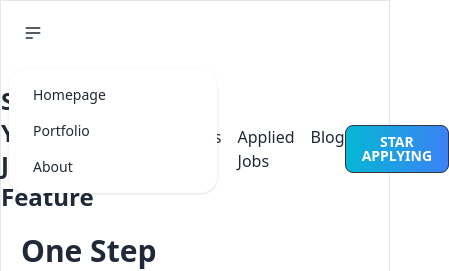
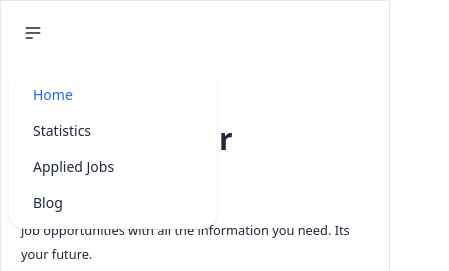
Before and after one commit to shanto001971/Start-Your-Job-Feature, a React (Vite) app: page / in a window 390 px wide. Both pictures are taken after a click on the label 33 px from the left and 33 px from the top of the page. Shown: the top 271 px of the page, 449 px wide, since content can reach past the window. Built offline with nearby package versions, Linux system fonts and the light colour scheme.

Commit message:
header mobile responsive ok

```diff
--- a/public/jobs.json
+++ b/public/jobs.json
@@ -1,6 +1,6 @@
 [
   {
-    "id": "ab6f2e6b-1b7a-4bc1-9e16-6b8e6337ec54",
+    "id": "01",
     "img": "https://upload.wikimedia.org/wikipedia/commons/thumb/2/2f/Google_2015_logo.svg/1280px-Google_2015_logo.svg.png",
     "title": "Software Engineer",
     "brandname": "Google LLC",
@@ -18,7 +18,7 @@
     }
   },
   {
-    "id": "d5a5c5e2-c5c5-47fa-8f17-936d3a3b08e3",
+    "id": "02",
     "img": "https://upload.wikimedia.org/wikipedia/commons/7/7a/Logonetflix.png",
     "title": "Marketing Manager",
     "brandname": "Netflix",
@@ -36,7 +36,7 @@
     }
   },
   {
-    "id": "0d290731-7b45-4e9f-9c8d-10297e57e33f",
+    "id": "03",
     "img": "https://logowik.com/content/uploads/images/tesla.jpg",
     "title": "Graphic Designer",
     "brandname": "Tesla",
@@ -54,7 +54,7 @@
     }
   },
   {
-    "id": "17e00ed6-9dd9-46d6-8907-018c492e85b7",
+    "id": "04",
     "img": "https://upload.wikimedia.org/wikipedia/commons/thumb/a/a9/Amazon_logo.svg/2560px-Amazon_logo.svg.png",
     "title": "Financial Analyst",
     "brandname": "Amazon",
@@ -72,7 +72,7 @@
     }
   },
   {
-    "id": "3d23abf4-c11c-4fc6-89fc-035eaa6b159c",
+    "id": "05",
     "img": "https://1000logos.net/wp-content/uploads/2016/11/Facebook-Logo-2015.jpg",
     "title": "Sales Representative",
     "brandname": "Facebook",
@@ -90,7 +90,7 @@
     }
   },
   {
-    "id": "14d105b4-0f20-4e3c-9f9e-c0c997b88f12",
+    "id": "06",
     "img": "https://logos-world.net/wp-content/uploads/2022/05/Daraz-Logo.png",
     "title": "Customer Service Specialist",
     "brandname": "Daraz",
--- a/src/Components/Featured Jobs/FeaturedJobs.jsx
+++ b/src/Components/Featured Jobs/FeaturedJobs.jsx
@@ -6,8 +6,8 @@ import { Link } from 'react-router-dom';
 const FeaturedJobs = ({ data }) => {
     // console.log(data)
     const [item,setItem]=useState({})
-    const { title, brandname, location, salary, onsite, fulltime, remote } = data
-    // console.log(data)
+    const { title, brandname, location, salary, onsite, fulltime, remote,id } = data
+    // console.log(id)
     // const [sortdata, setSortdata] = useState(false)
     // const[datas,setDatas]=useState([])
 
@@ -42,9 +42,9 @@ const FeaturedJobs = ({ data }) => {
                 </div>
             </div>
             <Link
-            to={'ReviewPage'}
+            to={`/ReviewPage/${id}`}
             >
-            <button onClick={()=>handelReviewPage(data)} className="btn btn-active bg-gradient-to-r from-cyan-500 to-blue-500 mt-3">View Details</button>
+            <button className="btn btn-active bg-gradient-to-r from-cyan-500 to-blue-500 mt-3">View Details</button>
             </Link>
 
         </div>
--- a/src/Components/Header/Header.jsx
+++ b/src/Components/Header/Header.jsx
@@ -14,15 +14,36 @@ const Header = () => {
                                 <svg xmlns="http://www.w3.org/2000/svg" className="h-5 w-5" fill="none" viewBox="0 0 24 24" stroke="currentColor"><path strokeLinecap="round" strokeLinejoin="round" strokeWidth="2" d="M4 6h16M4 12h16M4 18h7" /></svg>
                             </label>
                             <ul tabIndex={0} className="menu menu-compact dropdown-content mt-3 p-2 shadow bg-base-100 rounded-box w-52">
-                                <li><a>Homepage</a></li>
-                                <li><a>Portfolio</a></li>
-                                <li><a>About</a></li>
+                                <li><NavLink
+                                    to={'/'}
+                                    className={({ isActive }) => isActive ? "text-blue-600/100" : ''}
+                                >
+                                    Home
+                                </NavLink></li>
+                                <li><NavLink
+                                    to={'Statistics'}
+                                    className={({ isActive }) => isActive ? "text-blue-600/100" : ''}
+                                >
+                                    Statistics
+                                </NavLink></li>
+                                <li><NavLink
+                                    to={'AppliedJobs'}
+                                    className={({ isActive }) => isActive ? "text-blue-600/100" : ""}
+                                >
+                                    Applied Jobs
+                                </NavLink></li>
+                                <li><NavLink
+                                    to={'Blog'}
+                                    className={({ isActive }) => isActive ? "text-blue-600/100" : ""}
+                                >
+                                    Blog
+                                </NavLink></li>
                             </ul>
                         </div>
                     </div>
                 </div>
             </div>
-            <div className="flex justify-around items-center mt-5 ">
+            <div className="hidden md:flex justify-around items-center mt-5 ">
 
                 <div className="">
                     <h1 className='text-2xl font-semibold'>
@@ -32,25 +53,25 @@ const Header = () => {
                 <div className={`flex gap-4`}>
                     <NavLink
                         to={'/'}
-                        className={({ isActive }) => isActive && "text-blue-600/100"}
+                        className={({ isActive }) => isActive ? "text-blue-600/100" : ''}
                     >
                         Home
                     </NavLink>
                     <NavLink
                         to={'Statistics'}
-                        className={({ isActive }) => isActive && "text-blue-600/100"}
+                        className={({ isActive }) => isActive ? "text-blue-600/100" : ''}
                     >
                         Statistics
                     </NavLink>
                     <NavLink
                         to={'AppliedJobs'}
-                        className={({ isActive }) => isActive && "text-blue-600/100"}
+                        className={({ isActive }) => isActive ? "text-blue-600/100" : ""}
                     >
                         Applied Jobs
                     </NavLink>
                     <NavLink
                         to={'Blog'}
-                        className={({ isActive }) => isActive && "text-blue-600/100"}
+                        className={({ isActive }) => isActive ? "text-blue-600/100" : ""}
                     >
                         Blog
                     </NavLink>
--- a/src/Components/Home/Homes.jsx
+++ b/src/Components/Home/Homes.jsx
@@ -17,6 +17,12 @@ const Homes = () => {
 
     const items = useLoaderData()
     // console.log(items)
+    const [fold, setFold] = useState(false)
+    // console.log(fold)
+    const handleBtnClick = () => {
+        setFold(fold => !fold);
+    }
+
 
     return (
         <div className='p-5'>
@@ -35,7 +41,7 @@ const Homes = () => {
             {/* JobCategory */}
 
             <section>
-                <JobCategory/>
+                <JobCategory />
             </section>
             {/* Featured Jobs */}
             <section>
@@ -43,11 +49,16 @@ const Homes = () => {
 
                 </div>
                 <div className="grid lg:grid-cols-2 gap-3">
-                {
-                    items.map(data=><FeaturedJobs key={data.id} data={data} />)
+                    {fold ? (items.map(data => <FeaturedJobs key={data.id} data={data} />)) : (items.slice(0,4).map(data => <FeaturedJobs key={data.id} data={data} />))
+
                     }
+                    {/* { items.map(data => <FeaturedJobs key={data.id} data={data} />)
+
+                    } */}
                 </div>
-
+                <div className="text-center">
+                    <button onClick={handleBtnClick} className="btn btn-active bg-gradient-to-r from-cyan-500 to-blue-500 mt-3 w-40">See More</button>
+                </div>
 
             </section>
         </div>
--- a/src/Components/JobCategoryList/JobCategory.jsx
+++ b/src/Components/JobCategoryList/JobCategory.jsx
@@ -14,7 +14,7 @@ const JobCategory = () => {
     }, [])
 
     return (
-        <div className='mt-5 border'>
+        <div className=' border'>
             <div className="text-center mt-5">
                 <h1 className='font-bold text-3xl '>
                     Job Category List
@@ -26,7 +26,10 @@ const JobCategory = () => {
 
             <div className="mt-5 px-px lg:flex justify-center gap-3">
                 {
-                data.map(singleData => <SingleJobData singleData={singleData} />)
+                    data.map((singleData, index) => <SingleJobData
+                        key={index}
+                        singleData={singleData}
+                    />)
                 }
             </div>
         </div>
--- a/src/Components/ReviewPage/ReviewPage.jsx
+++ b/src/Components/ReviewPage/ReviewPage.jsx
@@ -1,11 +1,28 @@
-import React from 'react';
+import React, { useEffect, useState } from 'react';
+import { useParams } from 'react-router-dom';
 
 
 const ReviewPage = () => {
+    const [info, setInfo] = useState();
+    // const [singleData, setSingleData] = useState({})
+    // const [loading, setLoading] = useState(true)
+
+    const { id }  = useParams();
+
+      useEffect(() => {
+        fetch('/public/jobs.json')
+          .then(res => res.json())
+          .then(data => {
+            const foundProduct = data.find(product => product.id === id);
+            setInfo(foundProduct)
+          })
+      }, []);
+      console.log(info)
+
 
     return (
         <div>
-            <h1>this is review page</h1>
+            <h1>{info?.title}</h1>
         </div>
     );
 };
--- a/src/main.jsx
+++ b/src/main.jsx
@@ -21,6 +21,11 @@ const router = createBrowserRouter([
         path:"/",
         element:<Homes/>,
         loader:()=> fetch('/public/jobs.json')
+      },
+      {
+        path:"ReviewPage/:id",
+        element:<ReviewPage/>,
+        loader:({params})=> fetch(`/public/jobs.json`)
       },
       {
         path:"Statistics",
```
Lines whose indentation alone changed are shown as unchanged.
